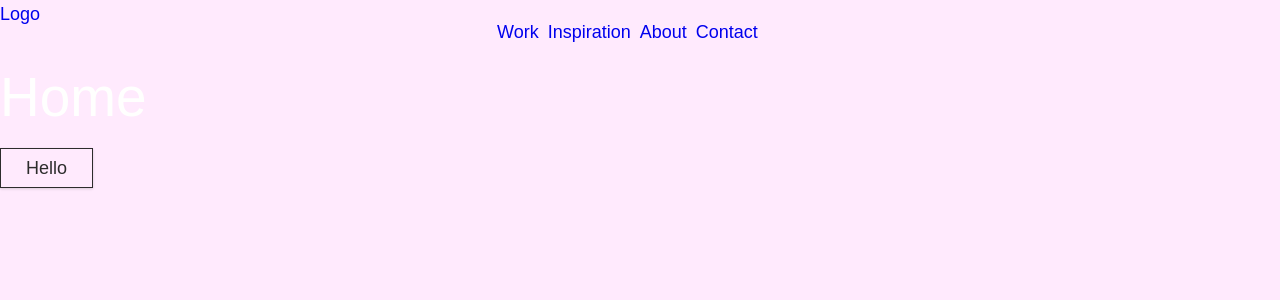
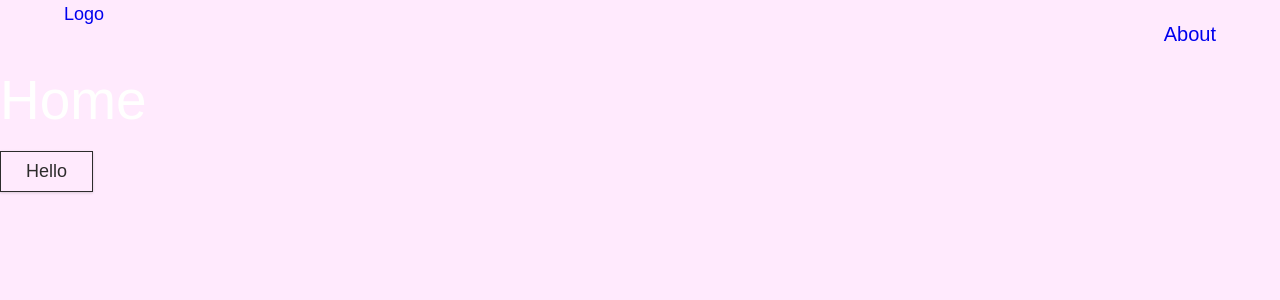
Before and after one commit to digitalocean/sample-nextjs, a Next.js app: page / in a window 1280 px wide. Shown: the top 300 px of the page. Built offline with nearby package versions, Linux system fonts and the light colour scheme.

Commit message:
Remove pages

```diff
--- a/public/styles/styles.css
+++ b/public/styles/styles.css
@@ -1,8 +1,8 @@
 /*! normalize.css v8.0.1 | MIT License | github.com/necolas/normalize.css */
 
 html {
-    line-height: 1.15; /* 1 */
-    -webkit-text-size-adjust: 100%; /* 2 */
+    line-height: 1.15;
+    -webkit-text-size-adjust: 100%;
 }
 
 body {
@@ -19,14 +19,14 @@ h1 {
 }
 
 hr {
-    box-sizing: content-box; /* 1 */
-    height: 0; /* 1 */
-    overflow: visible; /* 2 */
+    box-sizing: content-box;
+    height: 0;
+    overflow: visible;
 }
 
 pre {
-    font-family: monospace, monospace; /* 1 */
-    font-size: 1em; /* 2 */
+    font-family: monospace, monospace;
+    font-size: 1em;
 }
 
 a {
@@ -34,9 +34,9 @@ a {
 }
 
 abbr[title] {
-    border-bottom: none; /* 1 */
-    text-decoration: underline; /* 2 */
-    text-decoration: underline dotted; /* 2 */
+    border-bottom: none;
+    text-decoration: underline;
+    text-decoration: underline dotted;
 }
 
 b,
@@ -47,8 +47,8 @@ strong {
 code,
 kbd,
 samp {
-    font-family: monospace, monospace; /* 1 */
-    font-size: 1em; /* 2 */
+    font-family: monospace, monospace;
+    font-size: 1em;
 }
 
 small {
@@ -78,10 +78,10 @@ input,
 optgroup,
 select,
 textarea {
-    font-family: inherit; /* 1 */
-    font-size: 100%; /* 1 */
-    line-height: 1.15; /* 1 */
-    margin: 0; /* 2 */
+    font-family: inherit;
+    font-size: 100%;
+    line-height: 1.15;
+    margin: 0;
 }
 
 button,
@@ -121,12 +121,12 @@ fieldset {
 }
 
 legend {
-    box-sizing: border-box; /* 1 */
-    color: inherit; /* 2 */
-    display: table; /* 1 */
-    max-width: 100%; /* 1 */
-    padding: 0; /* 3 */
-    white-space: normal; /* 1 */
+    box-sizing: border-box;
+    color: inherit;
+    display: table;
+    max-width: 100%;
+    padding: 0;
+    white-space: normal;
 }
 
 progress {
@@ -139,8 +139,8 @@ textarea {
 
 [type='checkbox'],
 [type='radio'] {
-    box-sizing: border-box; /* 1 */
-    padding: 0; /* 2 */
+    box-sizing: border-box;
+    padding: 0;
 }
 
 [type='number']::-webkit-inner-spin-button,
@@ -148,8 +148,8 @@ textarea {
     height: auto;
 }
 [type='search'] {
-    -webkit-appearance: textfield; /* 1 */
-    outline-offset: -2px; /* 2 */
+    -webkit-appearance: textfield;
+    outline-offset: -2px;
 }
 
 [type='search']::-webkit-search-decoration {
@@ -157,8 +157,8 @@ textarea {
 }
 
 ::-webkit-file-upload-button {
-    -webkit-appearance: button; /* 1 */
-    font: inherit; /* 2 */
+    -webkit-appearance: button;
+    font: inherit;
 }
 
 details {
@@ -197,7 +197,6 @@ template {
     /* Define Colors intentions */
     --background: var(--pink);
     --buttonTextColor: var(--black);
-    --danger: var(--red);
     --headerBackground: var(--black);
     --headerColor: var(--white);
     --lineColor: var(--black);
@@ -226,7 +225,7 @@ template {
     --level-4: 0 20px 25px -5px rgba(0, 0, 0, 0.1), 0 10px 10px -5px rgba(0, 0, 0, 0.04);
 
     /* Positioning */
-    --containerPadding: 2.5%;
+    --containerPadding: 5%;
     --headerHeight: 3rem;
     --borderRadius: 5px;
 
@@ -342,33 +341,6 @@ blockquote {
     box-shadow: var(--level-3);
 }
 
-fieldset {
-    border: none;
-    padding: 0;
-    margin: 0;
-}
-
-label {
-    display: block;
-    font-size: var(--smallText);
-}
-
-textarea {
-    width: 100%;
-    height: 5rem;
-}
-
-::placeholder {
-    color: var(--grey);
-}
-
-select {
-    border: var(--line);
-    border-radius: var(--borderRadius);
-    width: 100%;
-    padding: var(--spacing-xs);
-}
-
 hr {
     border-top: var(--line);
 }
@@ -378,7 +350,7 @@ button {
     appearance: none;
     color: var(--buttonTextColor);
     background-color: var(--buttonColor);
-    border: 1px solid var(--black);
+    border: var(--line);
     padding: var(--spacing-sm) 25px;
     box-shadow: var(--level-1);
     cursor: pointer;
@@ -393,11 +365,7 @@ button[disabled] {
     opacity: 0.4;
 }
 
-button.cancel {
-    --buttonColor: var(--danger);
-}
-
-button.secorndary {
+button.secondary {
     --buttonColor: var(--white);
     --buttonTextColor: var(--black);
 }
@@ -406,8 +374,8 @@ button.small {
     font-size: var(--smallText);
 }
 
-.layout {
-    padding: var(--containerPadding);
+.container {
+    padding: 0 var(--containerPadding);
 }
 
 .logo {
@@ -421,18 +389,6 @@ button.small {
 
 .tc {
     text-align: center;
-}
-
-.pointer {
-    cursor: pointer;
-}
-
-.badge {
-    background-color: var(--purple);
-    border-radius: var(--spacing-xs);
-    color: var(--white);
-    cursor: pointer;
-    padding: var(--spacing-xs) var(--spacing-sm);
 }
 
 .flex {
--- a/src/components/Elements/Navbar/Navbar.module.css
+++ b/src/components/Elements/Navbar/Navbar.module.css
@@ -1,9 +1,5 @@
-.grid {
-    display: grid;
-    grid-template-columns: 0.7fr 1.3fr;
+.links {
+    color: var(--black);
+    display: inline;
+    font-size: calc(14px + (22 - 14) * ((100vw - 300px) / (1600 - 300)));
 }
-
-.links {
-    display: inline-block;
-    padding-left: var(--spacing-sm);
-}
--- a/src/components/Elements/Navbar/Navbar.tsx
+++ b/src/components/Elements/Navbar/Navbar.tsx
@@ -4,7 +4,7 @@ import Link from 'next/link'
 import { toCapitalize } from '../../../lib/util'
 import styles from './Navbar.module.css'
 
-const pages = [{ link: 'work' }, { link: 'inspiration' }, { link: 'about' }, { link: 'contact' }]
+const pages = [{ link: 'about' }]
 
 export const Navbar: React.FC = React.memo(
     (): JSX.Element => {
@@ -18,7 +18,7 @@ export const Navbar: React.FC = React.memo(
             ))
 
         return (
-            <nav className={styles.grid}>
+            <nav className="container flex">
                 <header>
                     <Link href="/">
                         <a>Logo</a>
--- a/src/components/index.tsx
+++ b/src/components/index.tsx
@@ -1,3 +1,4 @@
 export * from './Elements/Button/Button'
 export * from './Elements/Layout/Layout'
 export * from './Elements/Navbar/Navbar'
+export * from './Elements/Project/Project'
```
Also changed, not shown: src/components/Elements/Project/Project.tsx (added, +22 -0 lines), src/pages/contact.tsx (deleted, +0 -9 lines), src/pages/inspiration.tsx (deleted, +0 -9 lines), src/pages/work.tsx (deleted, +0 -9 lines).
